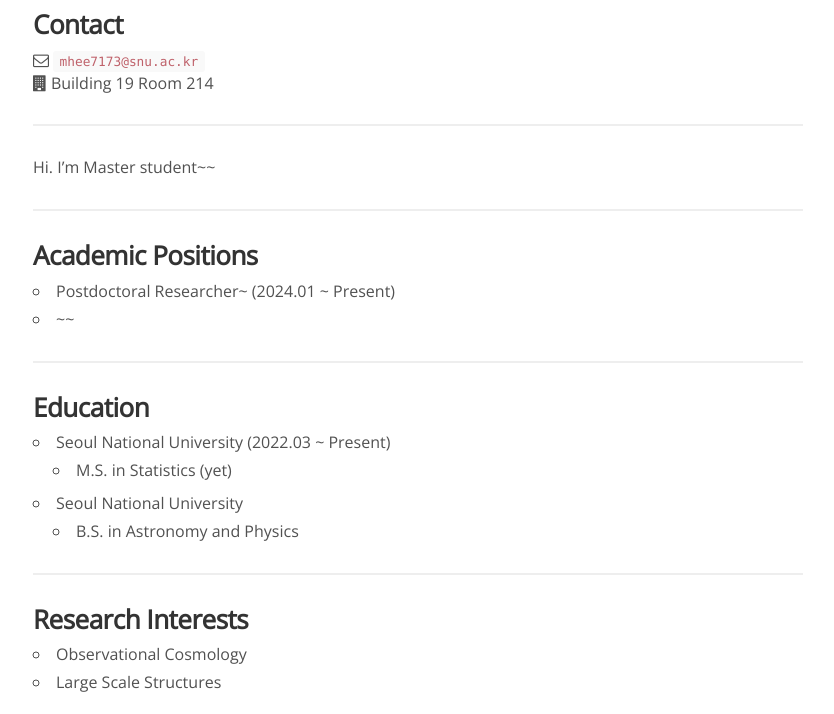
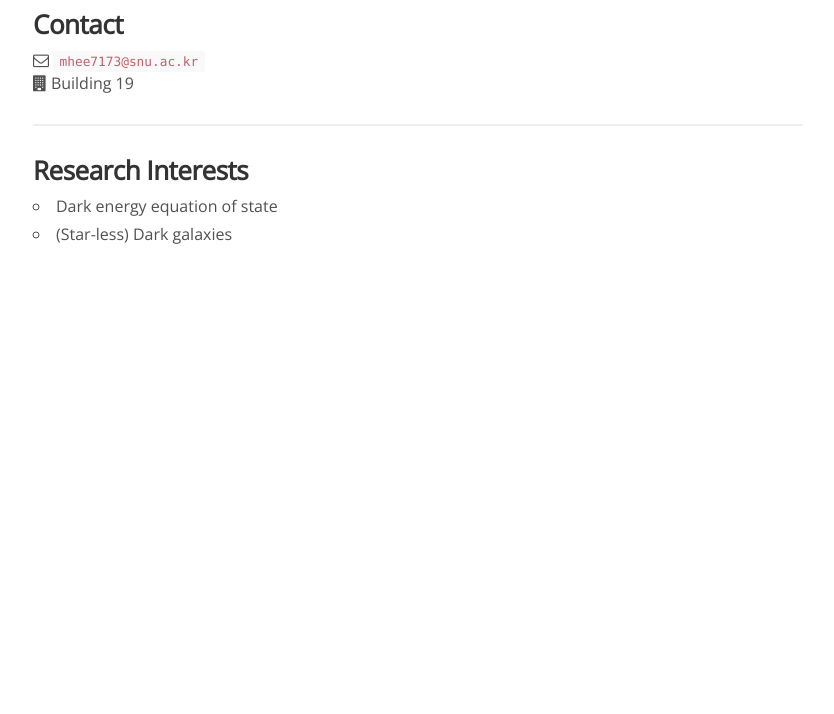
Before and after one commit to exgalcos/exgalcos.github.io, a Jekyll site: the page built from _people/minsung_kwon.md, in a window 1280 px wide and 1101 px high. Shown: the part 387-1101 px from the top of the window, without its empty margins (222-1056 px from the left). Built offline with Jekyll 4.4.1, drawn with Linux system fonts in a browser that asks for light colours; nearby versions of some CDN libraries; comment, search, counter and statistics services are not loaded.

Commit message:
Update minsung_kwon.md

```diff
--- a/_people/minsung_kwon.md
+++ b/_people/minsung_kwon.md
@@ -11,31 +11,11 @@
 ### Contact
 
 <i class="fa fa-envelope-o"></i>  `mhee7173@snu.ac.kr`<br>
-<i class="fa fa-building"></i> Building 19 Room 214 <br>
-
-<hr>
-
-Hi. I'm Master student~~ <br>
-
-<hr>
-
-### Academic Positions
-
-* Postdoctoral Researcher~ (2024.01 ~ Present)
-* ~~
-
-<hr>
-
-### Education
-
-* Seoul National University (2022.03 ~ Present)
-    - M.S. in Statistics (yet)
-* Seoul National University
-    - B.S. in Astronomy and Physics
+<i class="fa fa-building"></i> Building 19 <br>
 
 <hr>
 
 ### Research Interests
 
-* Observational Cosmology
-* Large Scale Structures
+* Dark energy equation of state
+* (Star-less) Dark galaxies
```
Also changed, not shown: other parts of _people/minsung_kwon.md (+1 -1 lines).
